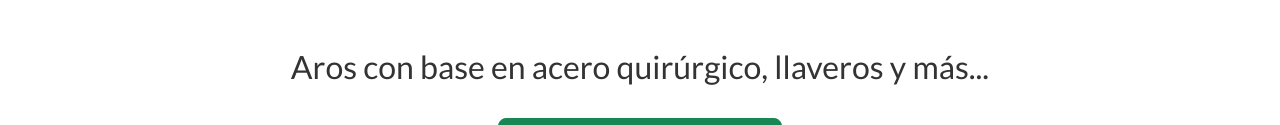
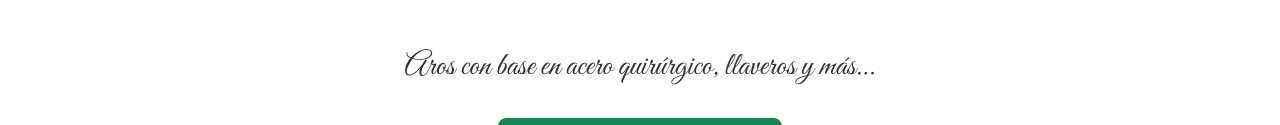
Before and after one commit to Carmen-Rohr/simplezas, a website: page index.html in a window 1280 px wide. Shown: the part 306-431 px from the top of the page. Drawn offline with nearby package versions, Linux system fonts and the light colour scheme; no server answers.

Commit message:
"Modificando fuente"

```diff
--- a/style.css
+++ b/style.css
@@ -114,7 +114,7 @@ main {
 }
 
 h3 {
-/*   font-family: 'Great Vibes', cursive; */
+   font-family: 'Great Vibes', cursive;
    font-size: 2rem;
    text-align: center;
 }
```
